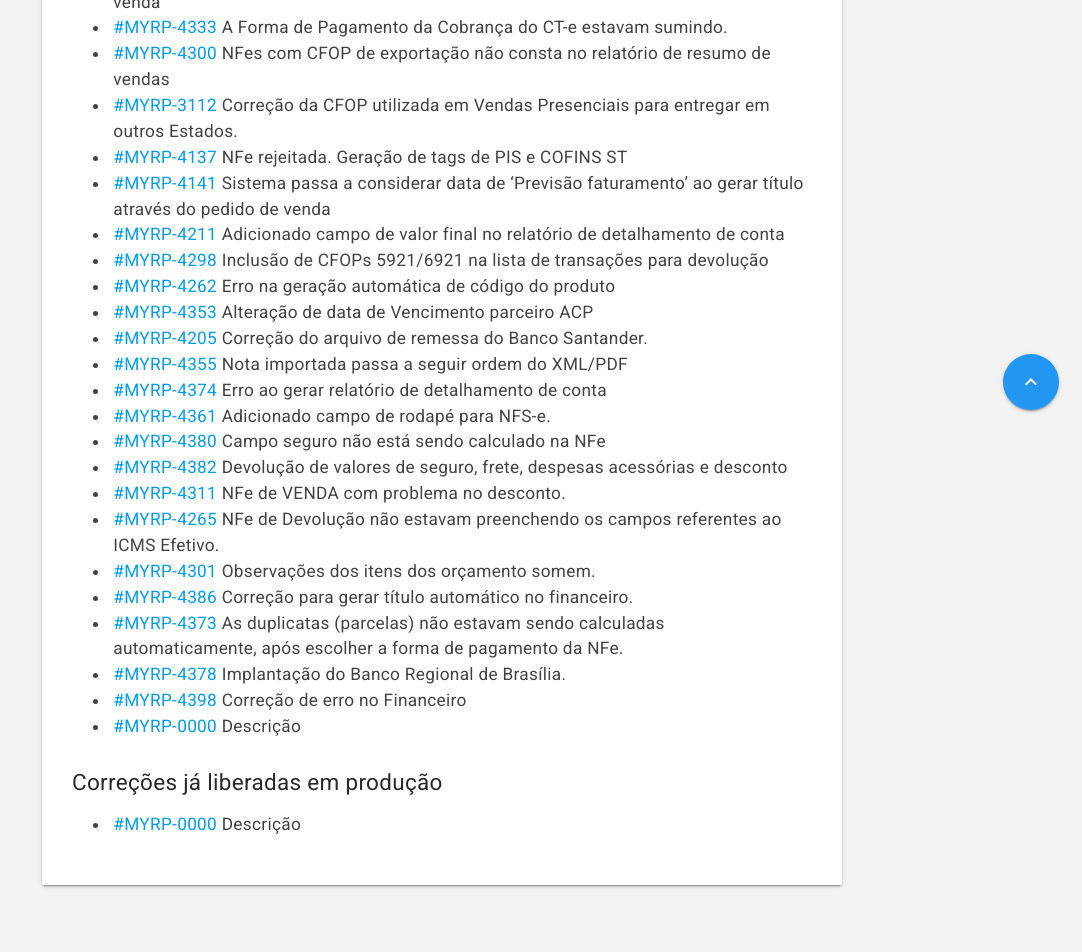
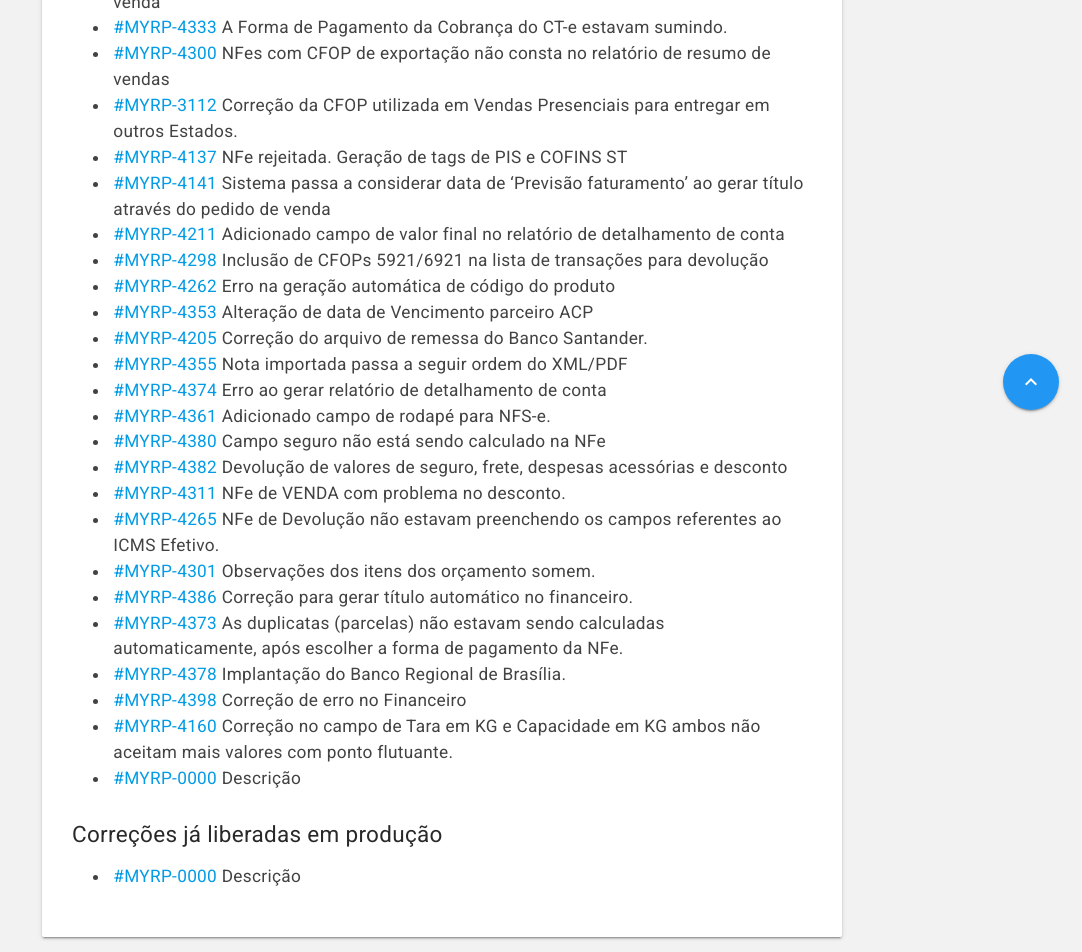
Before and after one commit to myrp-maicon/changelog-myrp, a Jekyll site: the page built from docs/myrp/19.07.01.md, in a window 1280 px wide. Shown: the part 467-1419 px from the top of the page, without its empty margins (198-1280 px from the left). Built offline with Jekyll 4.4.1, drawn with Linux system fonts in a browser that asks for light colours; nearby versions of some CDN libraries; our own code applies the rules of GitHub Pages for plain Markdown files; the repository's description, which GitHub fills in, is left out; before the commit the page ends 1367 px from its top, so only the background shows below that.

Commit message:
MC:MYRP-4160

```diff
--- a/docs/myrp/19.07.01.md
+++ b/docs/myrp/19.07.01.md
@@ -28,6 +28,7 @@
 * [#MYRP-4373](https://devmyrp.atlassian.net/browse/MYRP-4373) As duplicatas (parcelas) não estavam sendo calculadas automaticamente, após escolher a forma de pagamento da NFe.
 * [#MYRP-4378](https://devmyrp.atlassian.net/browse/MYRP-4378) Implantação do Banco Regional de Brasília.
 * [#MYRP-4398](https://devmyrp.atlassian.net/browse/MYRP-4398) Correção de erro no Financeiro
+* [#MYRP-4160](https://devmyrp.atlassian.net/browse/MYRP-4160) Correção no campo de Tara em KG e Capacidade em KG ambos não aceitam mais valores com ponto flutuante.
 * [#MYRP-0000](https://devmyrp.atlassian.net/browse/MYRP-0000) Descrição
 
 
```
